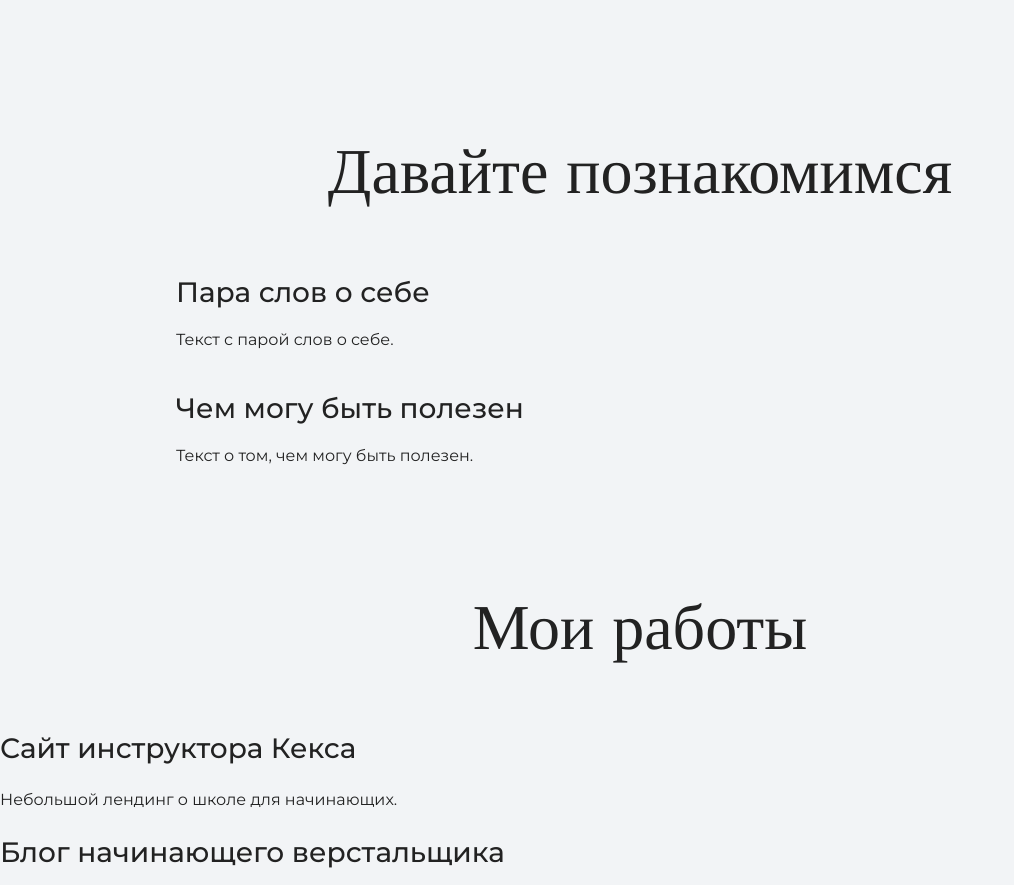
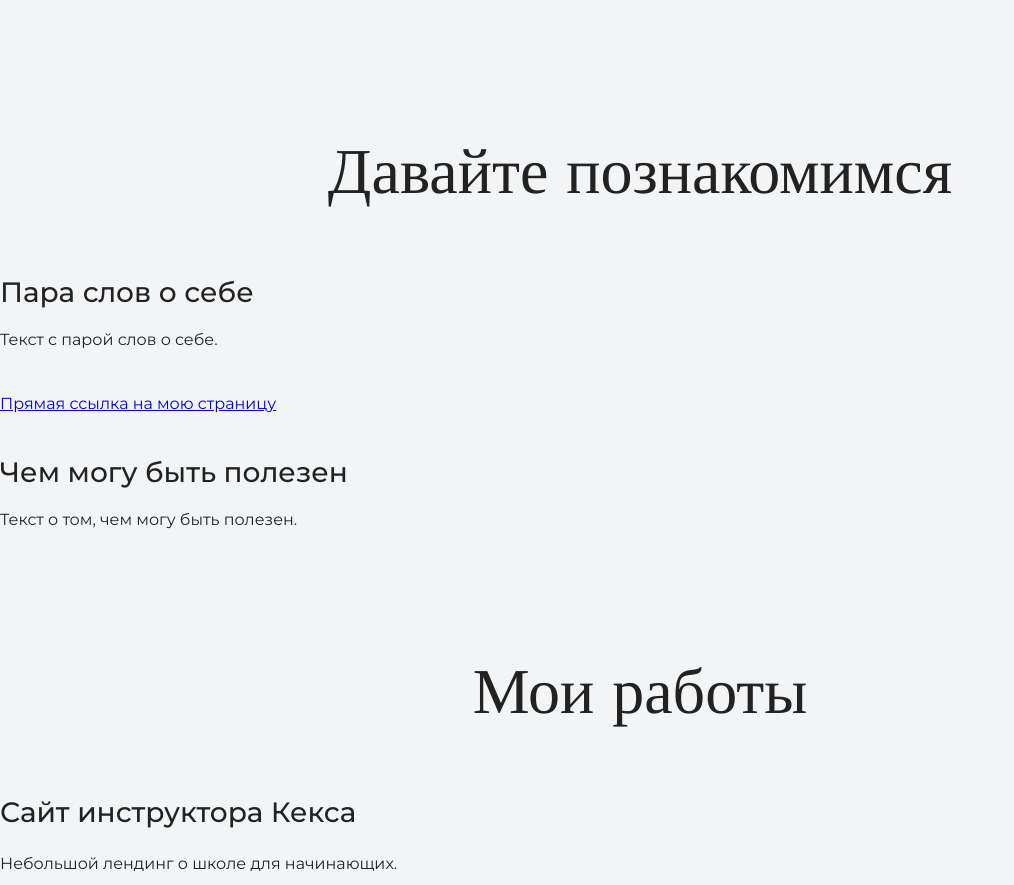
Before and after one commit to 1Euronymous/my_portfolio, a plain HTML site: page index.html in a window 1280 px wide. Shown: the part 900-1785 px from the top of the page, without its empty margins (0-1014 px from the left). Drawn offline with nearby package versions, Linux system fonts and the light colour scheme.

Commit message:
обновление

```diff
--- a/index.html
+++ b/index.html
@@ -24,13 +24,13 @@
     </section>
 
     <section class="intro">
-      <div class="container">
       <h2 class="subheading">Давайте познакомимся</h2>
       <h3>Пара слов о себе</h3>
       <p>Текст с парой слов о себе.</p>
+      <p><a href="https://vk.com/alex_dreevich">Прямая ссылка на мою страницу</a></p>
       <h3>Чем могу быть полезен</h3>
       <p>Текст о том, чем могу быть полезен.</p>
-      </div>
+
     </section>
 
     <section class="portfolio">
```
